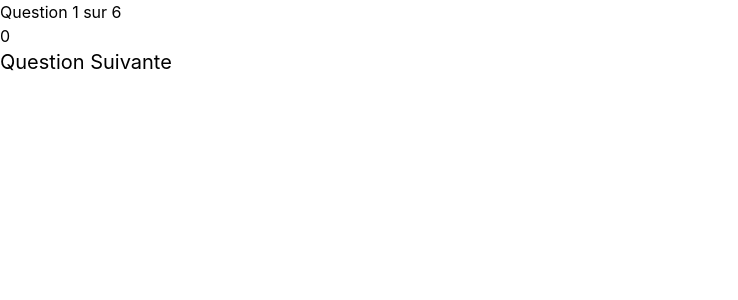
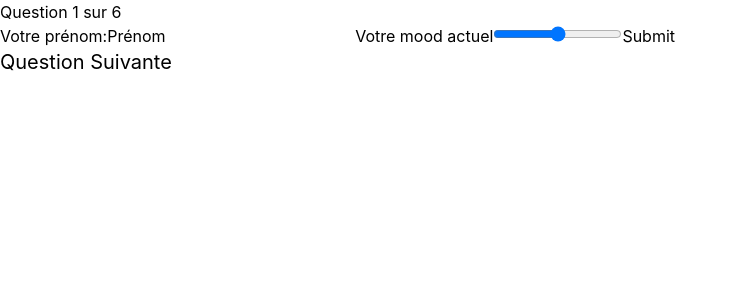
Before and after one commit to CharlesAttend/exp-psycho, a React (Create React App) app: page / in a window 1280 px wide. Both pictures are taken after a click on the button "Question Suivante". Shown: the top 300 px of the page, without its empty margins (0-738 px from the left). Built offline with nearby package versions, Linux system fonts and the light colour scheme.

Commit message:
react hook forms

```diff
--- a/package.json
+++ b/package.json
@@ -8,6 +8,7 @@
     "@testing-library/user-event": "^13.5.0",
     "react": "^17.0.2",
     "react-dom": "^17.0.2",
+    "react-hook-form": "^7.27.1",
     "react-scripts": "5.0.0",
     "web-vitals": "^2.1.4"
   },
--- a/src/questionBank.jsx
+++ b/src/questionBank.jsx
@@ -1,4 +1,6 @@
 import { useState, useEffect } from "react";
+import { useForm } from'react-hook-form';
+
 const Question = ({id, onRTUpdate, emotion, onMoodUpdate}) => {
     const QuestionList = [
         Question0(),
@@ -19,28 +21,27 @@ const Question0 = () => (
     <div>
         <div>Merci de participer à mon expérience ! Lisez bien les consignes à chaque étapes.</div>
         <div>Le tout prends moins de dix minutes, l'expérience est à faire seule</div>
+        <div>N'actualisé pas la page, vous ne pouvez pas retourner en arrière</div>
     </div>
 )
 
 const Question1 = (onMoodUpdate) => {
-    const [name, setName] = useState("")
+    const { register, handleSubmit, formState: { errors } } = useForm();
+    const onSubmit = data => console.log(data);
 
-    const handleSubmit = (event) => {
-        return 0
-    }
-    return 0
     return (
         <div>
-        <form onSubmit={handleSubmit}>
+            <form onSubmit={handleSubmit(onSubmit)}>
                 <label>
-                Votre nom:
-                <input type="text" value="Charles"/>
+                    Votre prénom:
+                    <input type="text" defaultValue="Prénom" {...register('firstName', { required: true })} />
                 </label>
-            <input type="submit" value="Submit" />
                 <label htmlFor="">
                     Votre mood actuel
-                <input type="number" id="name" name="name" required minLength="4" maxLength="0" size="10"></input>
+                    <input type="range" name="name" {...register('mood', { required: true, min: 0, max: 10 })}></input>
                 </label>
+                {errors.exampleRequired && <span>This field is required</span>}
+                <input type="submit"/>
             </form>
         </div>
     )
@@ -54,7 +55,7 @@ const Question2 = () => (
 )
 
 const Question3 = (emotion) => {
-    const sadVid = <iframe width="560" height="315" src="https://www.youtube-nocookie.com/embed/oxfwLIKTyFk?controls=0" title="YouTube video player" frameborder="0" allow="accelerometer; autoplay; clipboard-write; encrypted-media; gyroscope; picture-in-picture" allowfullscreen></iframe>
+    const sadVid = <iframe width="560" height="315" src="https://www.youtube-nocookie.com/embed/oxfwLIKTyFk?controls=0" title="YouTube video player" frameBorder="0" allow="accelerometer; autoplay; clipboard-write; encrypted-media; gyroscope; picture-in-picture" allowFullScreen></iframe>
     const neutralVid = <div>neutral vid</div>
     return (<div>
         {emotion==="sad" ? sadVid : neutralVid}
```
Also changed, not shown: 1 other file (tests, documents, lock files or other folders). Lines whose indentation alone changed are shown as unchanged.
